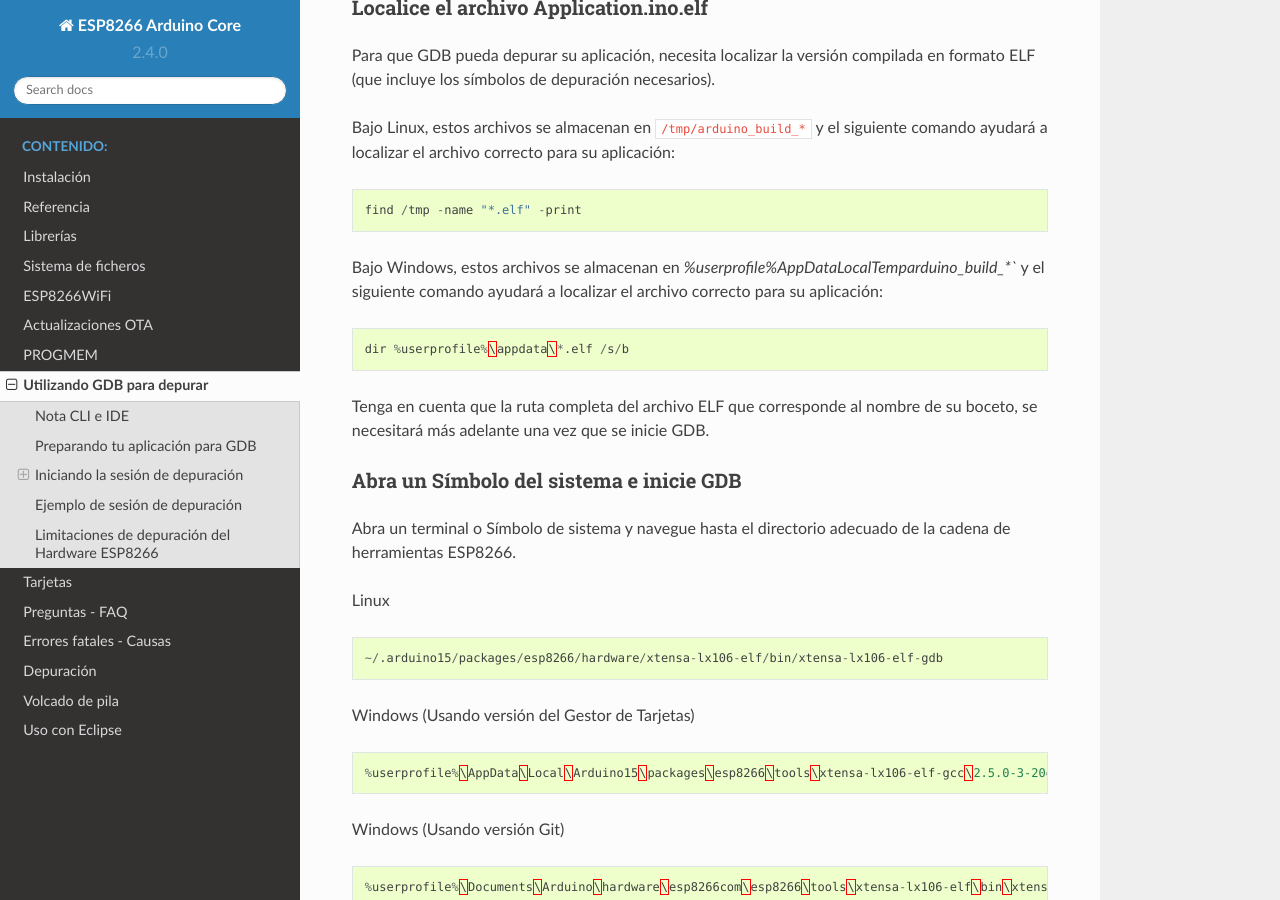
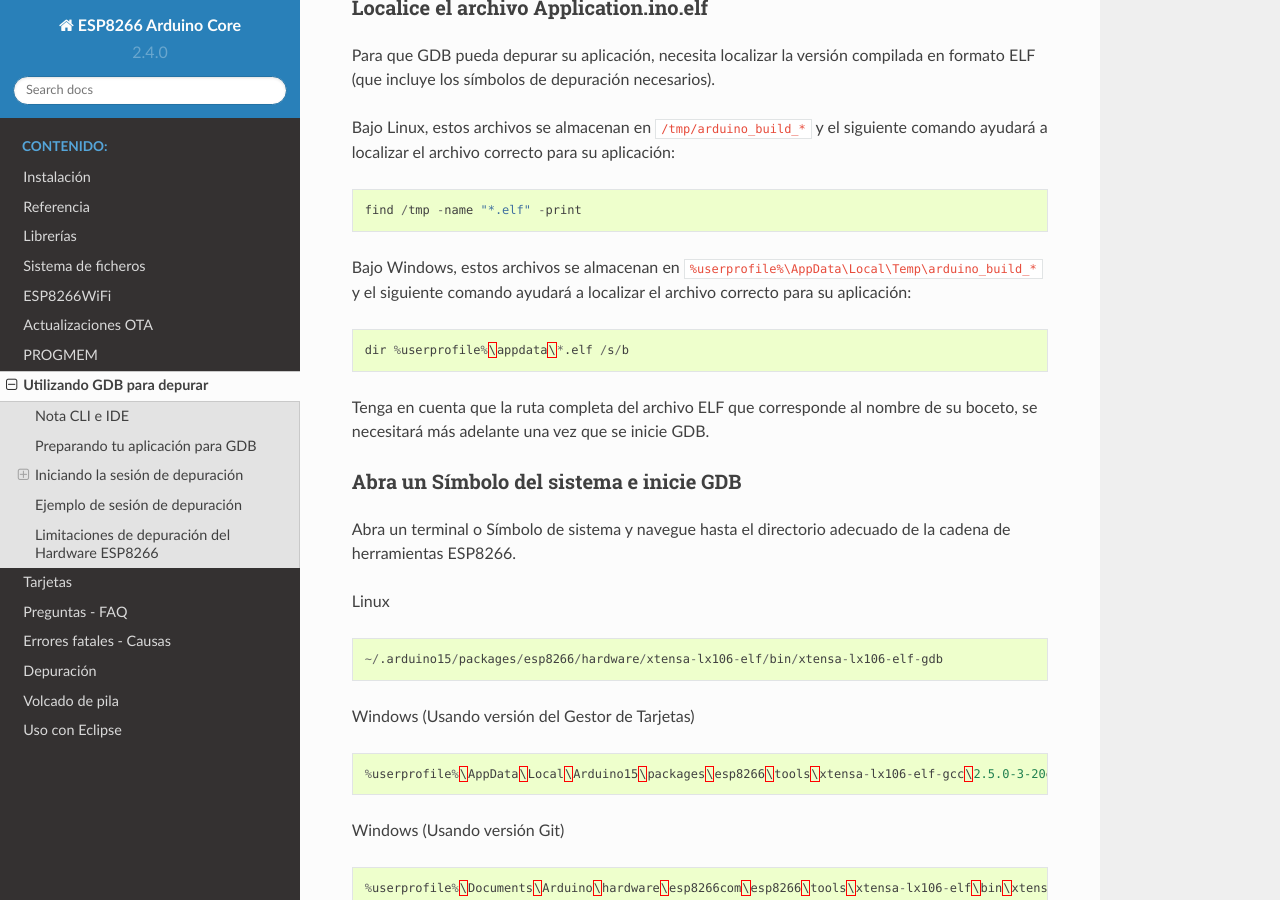
Before and after one commit to lrmoreno007/ESP8266-Arduino-Spanish, a Sphinx documentation site: the page built from doc/gdb.rst, in a window 1280 px wide and 900 px high, scrolled down 1521 px. Built offline with Sphinx 7.4.7 and the Read the Docs theme 2.0.0, drawn with Linux system fonts in a browser that asks for light colours.

Commit message:
Fix missed backquote to make monospaced text in gdb.rst (#5663)

```diff
--- a/doc/gdb.rst
+++ b/doc/gdb.rst
@@ -59,7 +59,7 @@ Bajo Linux, estos archivos se almacenan en ``/tmp/arduino_build_*`` y el siguien
 
     find /tmp -name "*.elf" -print
 
-Bajo Windows, estos archivos se almacenan en `%userprofile%\AppData\Local\Temp\arduino_build_*`` y el siguiente comando ayudará a localizar el archivo correcto para su aplicación:
+Bajo Windows, estos archivos se almacenan en ``%userprofile%\AppData\Local\Temp\arduino_build_*`` y el siguiente comando ayudará a localizar el archivo correcto para su aplicación:
 
 .. code:: cpp
 
```
